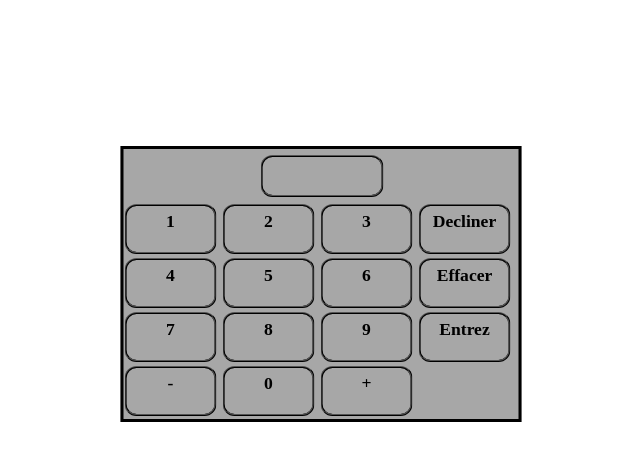
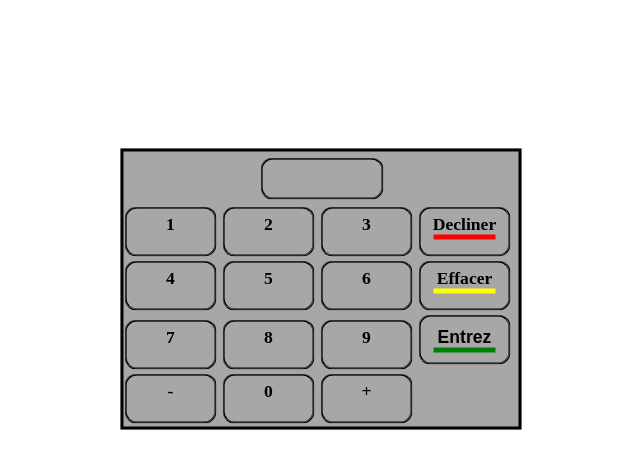
Before and after one commit to Sniikks/exercices, a PHP site: page /cours_php/exo/atm2.php in a window 1280 px wide. Shown: the top 469 px of the page, without its empty margins (319-959 px from the left). Run offline with PHP 8.4, Linux system fonts and the light colour scheme.

Commit message:
Commit all

```diff
--- a/exo/atm2.php
+++ b/exo/atm2.php
@@ -8,21 +8,21 @@
 <body>
     <section>
         <form action="" method="post">
-            <div class="num" id="texte">
+            <span class="num" id="texte">
                 <input type="text" readonly>
-            </div>
+            </span>
             <div class="num">1</div>
             <div class="num">2</div>
             <div class="num">3</div>
-            <div class="num">Decliner<p></p></div>
+            <div class="num" id="reject">Decliner<p class="red"></p></div>
             <div class="num">4</div>
             <div class="num">5</div>
             <div class="num">6</div>
-            <div class="num">Effacer<p></p></div>
+            <div class="num" id="erase">Effacer<p class="yellow"></p></div>
             <div class="num">7</div>
             <div class="num">8</div>
             <div class="num">9</div>
-            <div class="num">Entrez<p></p></div>
+            <button type="submit" class="num">Entrez<p class="green"></p></button>
             <div class="num">-</div>
             <div class="num">0</div>
             <div class="num">+</div>
--- a/style/atm2.css
+++ b/style/atm2.css
@@ -1,3 +1,6 @@
+body {
+    user-select: none;
+}
 section {
     left: 50%;
     top: 50%;
@@ -28,7 +31,7 @@ section {
     border: none;
 }
 
-div.num:hover {
+div.num:hover, button.num:hover {
     cursor: pointer;
     background-color: black;
     color: white;
@@ -46,3 +49,22 @@ div.num:hover {
     background-color: transparent;
     border-radius: 12px;
 }
+
+#reject p, #erase p, button[type='submit'] p {
+    height: 5px;
+    width: 62px;
+    padding: 0;
+    margin: 0;
+    margin-left: auto;
+    margin-right: auto;
+}
+
+.red {
+    background-color: red;
+}
+.yellow {
+    background-color: yellow;
+}
+.green {
+    background-color: green;
+}
```
